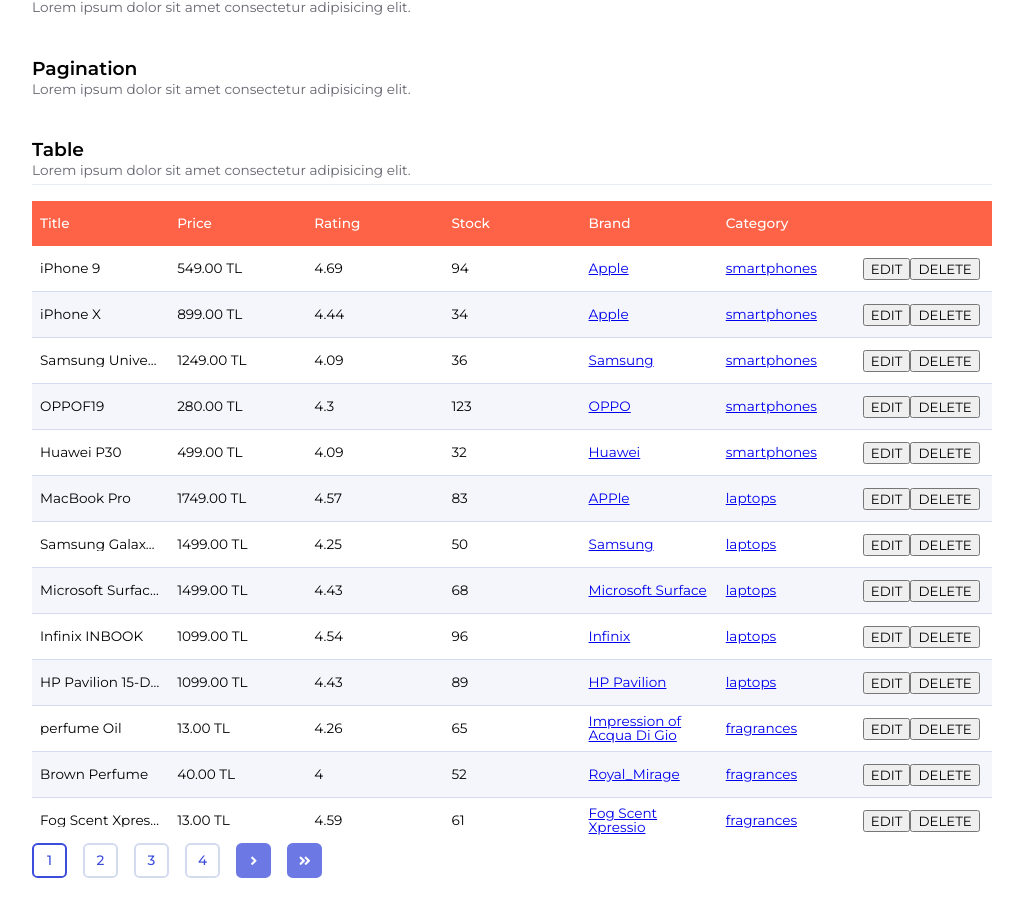
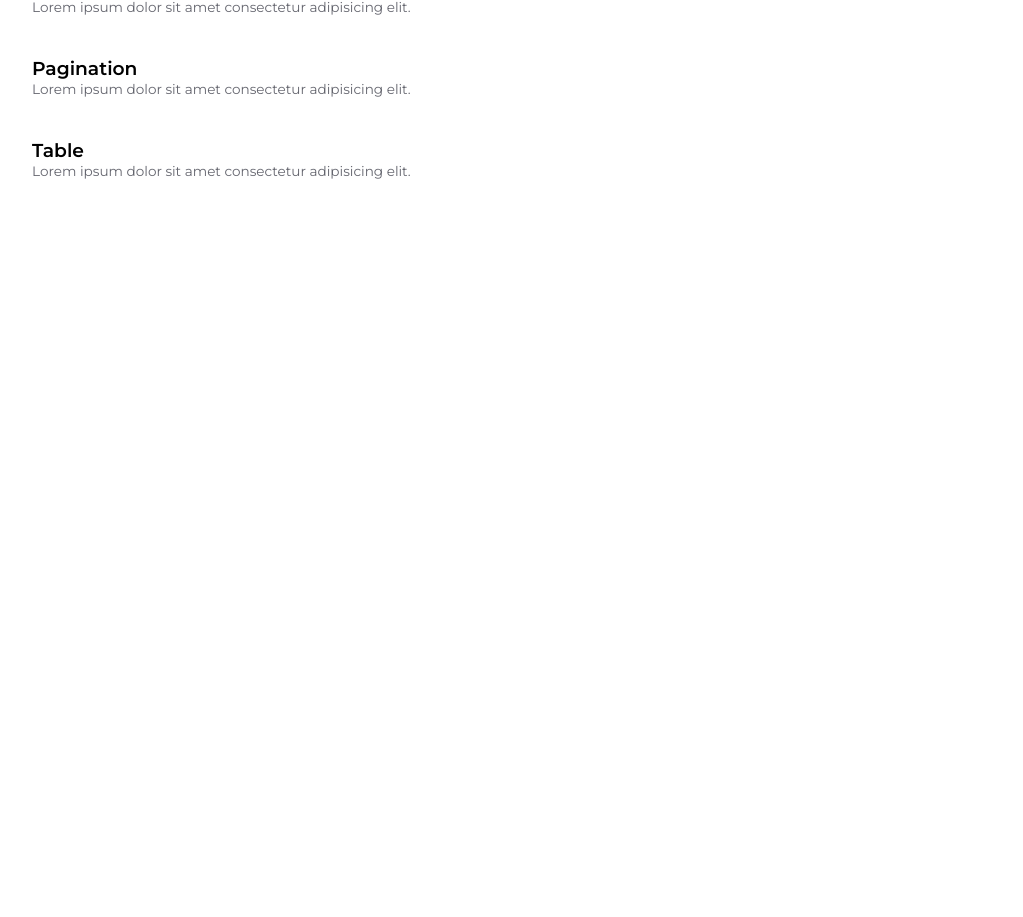
Before and after one commit to nazifcand/nazoUI-react, a React (Vite) app: page / in a window 1280 px wide. Shown: the part 519-1436 px from the top of the page, without its empty margins (128-1151 px from the left). Built offline with nearby package versions, Linux system fonts and the light colour scheme.

Commit message:
added table

```diff
--- a/src/App.tsx
+++ b/src/App.tsx
@@ -185,6 +185,10 @@
   },
 ];
 
+const handleTablePageChange = (page: number) => {
+  console.log(page);
+};
+
 const App = () => {
   const [page, setPage] = useState(7);
 
@@ -343,11 +347,13 @@
         <Section
           title="Table"
           subTitle="Lorem ipsum dolor sit amet consectetur adipisicing elit."
+          closed
         >
           <Table
             columns={TABLE_COLUMNS}
             data={PRODUCTS}
-            perPage={13}
+            perPage={10}
+            pageChange={handleTablePageChange}
             pagination
           />
         </Section>
--- a/src/Shared/global.ts
+++ b/src/Shared/global.ts
@@ -13,8 +13,12 @@
   }
 
   * {
-  font-family: ${({ theme }) => theme.fonts.main} !important;
-}
+    font-family: ${({ theme }) => theme.fonts.main} !important;
+  }
+
+  b,strong{
+    font-weight:500
+  }
 `;
 
 export default GlobalStyle;
--- a/src/components/Table/index.tsx
+++ b/src/components/Table/index.tsx
@@ -1,6 +1,16 @@
-import { FC, HTMLAttributes, MouseEvent, useState } from 'react';
+import { FC, HTMLAttributes, MouseEvent, useMemo, useState } from 'react';
 import styled from 'styled-components';
 import Pagination from '../Pagination';
+import {
+  Row,
+  StyledTable,
+  TableBody,
+  TableCell,
+  TableFooter,
+  TableHead,
+  TableTitle,
+  TableWrapper,
+} from './styled';
 
 interface ColumnItem {
   title: string;
@@ -14,51 +24,8 @@
   defaultPage?: number;
   perPage?: number;
   pagination?: boolean;
+  pageChange?: (page: number) => void;
 }
-
-const StyledTable = styled.div``;
-
-const TableHead = styled.div``;
-
-const TableBody = styled.div``;
-
-const Row = styled.div`
-  display: flex;
-  align-items: stretch;
-  cursor: pointer;
-
-  & + & {
-    border-top: 1px solid rgb(${({ theme }) => theme.colors.grey});
-  }
-
-  &:nth-child(2n + 2) {
-    background-color: rgba(${({ theme }) => theme.colors.grey}, 0.25);
-  }
-
-  &:hover {
-    background-color: rgb(${({ theme }) => theme.colors.grey});
-  }
-`;
-
-const TableCell = styled.div<{ flex?: number }>`
-  flex: ${({ flex }) => (flex ? flex : 1)};
-  padding: 0 0.5rem;
-  vertical-align: middle;
-  box-sizing: border-box;
-  min-width: 100px;
-  height: 100%;
-  height: 45px;
-  display: flex;
-  align-items: center;
-  font-size: ${({ theme }) => theme.sizes.xsmall};
-`;
-
-const TableTitle = styled(TableCell)`
-  background-color: tomato;
-  color: #fff;
-  white-space: nowrap;
-  font-weight: 500;
-`;
 
 const Table: FC<Props> = ({
   data,
@@ -66,21 +33,34 @@
   pagination = false,
   perPage = 10,
   defaultPage = 1,
+  pageChange,
   ...args
 }) => {
   const [page, setPage] = useState(defaultPage);
   const start = (page - 1) * perPage;
   const end = start + perPage;
 
-  let filteredData = data;
+  let filteredData = useMemo(
+    () =>
+      data.filter((item) => {
+        console.log('x');
+        return item;
+      }),
+    []
+  );
 
   // with pagination
   if (pagination) {
     filteredData = data.slice(start, end);
   }
 
+  const handlePageChange = (page: number) => {
+    setPage(page);
+    pageChange && pageChange(page);
+  };
+
   return (
-    <>
+    <TableWrapper>
       <StyledTable {...args}>
         <TableHead>
           <Row>
@@ -106,14 +86,20 @@
       </StyledTable>
 
       {pagination && (
-        <Pagination
-          total={data.length}
-          page={page}
-          pageSize={perPage}
-          onChange={(page) => setPage(page)}
-        />
+        <TableFooter>
+          <Pagination
+            total={data.length}
+            page={page}
+            pageSize={perPage}
+            onChange={handlePageChange}
+          />
+          <div>
+            <strong>{start + 1}</strong> - <strong>{end}</strong> of{' '}
+            <strong>{data.length}</strong>
+          </div>
+        </TableFooter>
       )}
-    </>
+    </TableWrapper>
   );
 };
 
--- /dev/null
+++ b/src/components/Table/styled.ts
@@ -0,0 +1,63 @@
+import styled from 'styled-components';
+
+export const TableWrapper = styled.div`
+  display: flex;
+  flex-direction: column;
+  row-gap: 1rem;
+`;
+
+export const StyledTable = styled.div``;
+
+export const TableHead = styled.div``;
+
+export const TableBody = styled.div``;
+
+export const TableHeader = styled.div`
+  display: flex;
+  align-items: center;
+  justify-content: flex-end;
+`;
+
+export const TableFooter = styled.div`
+  display: flex;
+  align-items: center;
+  justify-content: space-between;
+`;
+
+export const Row = styled.div`
+  display: flex;
+  align-items: stretch;
+  cursor: pointer;
+
+  & + & {
+    border-top: 1px solid rgb(${({ theme }) => theme.colors.grey});
+  }
+
+  &:nth-child(2n + 2) {
+    background-color: rgba(${({ theme }) => theme.colors.grey}, 0.25);
+  }
+
+  &:hover {
+    background-color: rgb(${({ theme }) => theme.colors.grey});
+  }
+`;
+
+export const TableCell = styled.div<{ flex?: number }>`
+  flex: ${({ flex }) => (flex ? flex : 1)};
+  padding: 0 0.5rem;
+  vertical-align: middle;
+  box-sizing: border-box;
+  min-width: 100px;
+  height: 100%;
+  height: 45px;
+  display: flex;
+  align-items: center;
+  font-size: ${({ theme }) => theme.sizes.xsmall};
+`;
+
+export const TableTitle = styled(TableCell)`
+  background-color: tomato;
+  color: #fff;
+  white-space: nowrap;
+  font-weight: 500;
+`;
```
Also changed, not shown: 1 other file (tests, documents, lock files or other folders).
